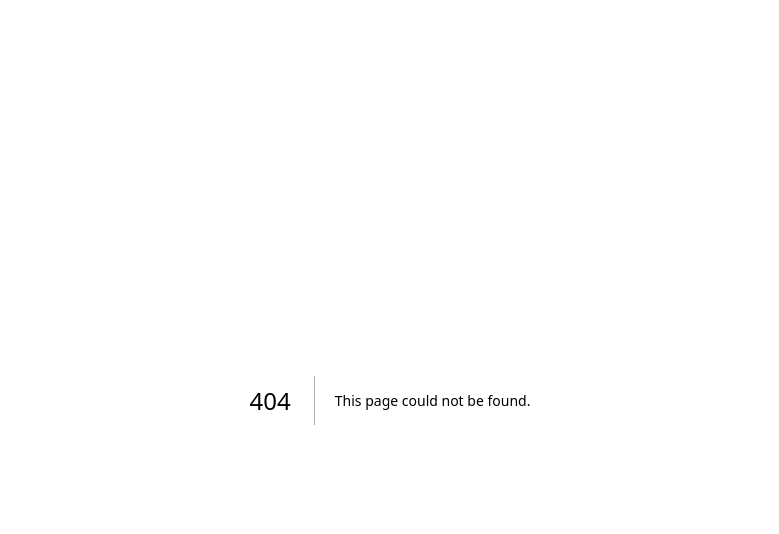
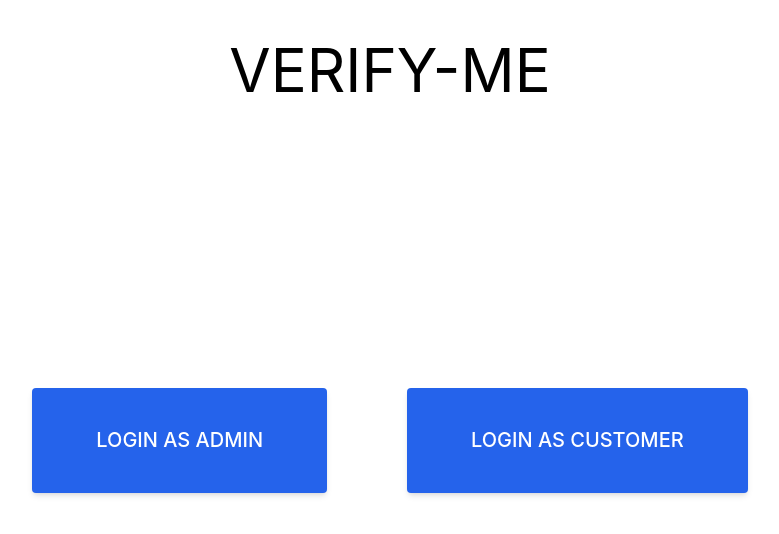
Before and after one commit to GopalVerma1303/verifyme, a Next.js app: page /Landing in a window 1280 px wide. Before the commit this address had no page. Shown: the top 534 px of the page, without its empty margins (250-1029 px from the left). Built offline with nearby package versions, Linux system fonts and the light colour scheme.

Commit message:
Create Landing.js

```diff
--- /dev/null
+++ b/pages/Landing.js
@@ -0,0 +1,29 @@
+import React from "react";
+
+const Landing = () => {
+  return (
+    <div>
+        <div className = "flex justify-center align-center text-6xl mt-10 ">VERIFY-ME</div>
+      <div className="flex w-screen h-screen justify-center align-center">
+        <div class="space-x-2 justify-center align-center mt-72">
+          <button
+            type="button"
+            class="px-16 py-10 bg-blue-600 text-white font-medium text-xl leading-tight uppercase rounded shadow-md hover:bg-blue-700 hover:shadow-lg focus:bg-blue-700 focus:shadow-lg focus:outline-none focus:ring-0 active:bg-blue-800 active:shadow-lg transition duration-150 ease-in-out"
+          >
+            Login As Admin
+          </button>
+        </div>
+        <div class="space-x-2 justify-center mt-72 ml-20">
+          <button
+            type="button"
+            class="inline-block px-16 py-10 bg-blue-600 text-white font-medium text-xl leading-tight uppercase rounded shadow-md hover:bg-blue-700 hover:shadow-lg focus:bg-blue-700 focus:shadow-lg focus:outline-none focus:ring-0 active:bg-blue-800 active:shadow-lg transition duration-150 ease-in-out"
+          >
+            Login As Customer
+          </button>
+        </div>
+      </div>
+    </div>
+  );
+};
+
+export default Landing;
```
